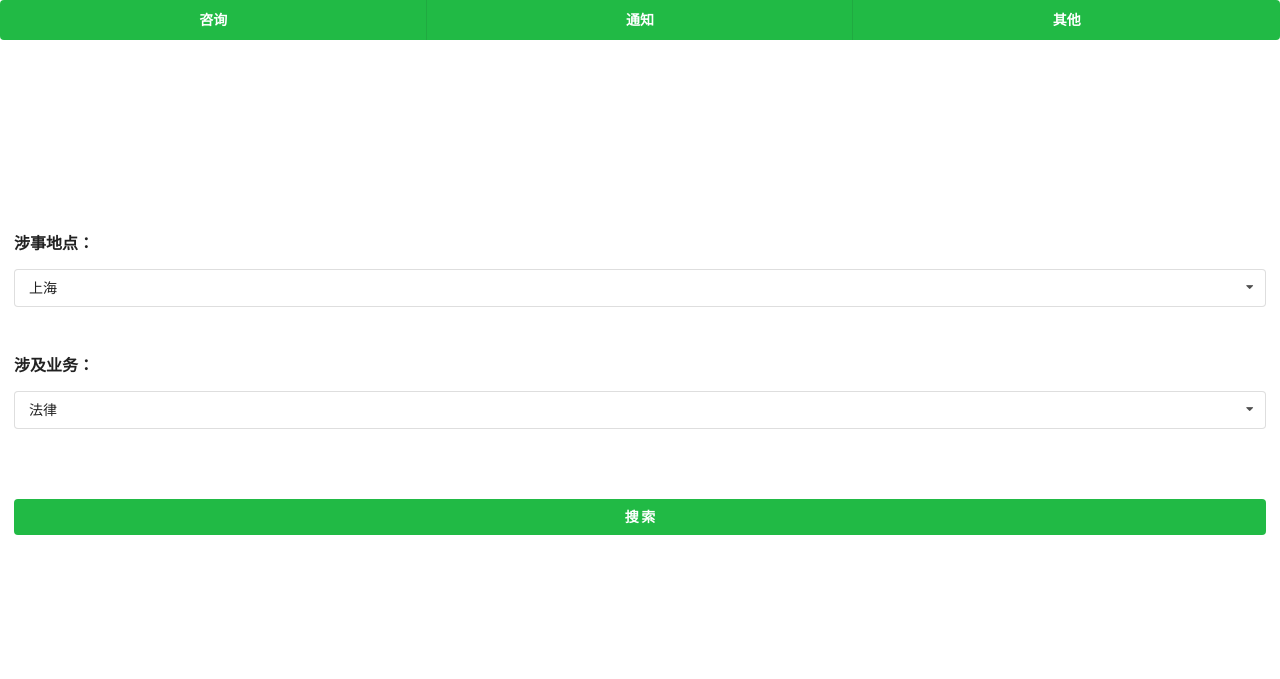
After one commit to perrywang/flask-dayu, a Flask app: page /user/search in a window 1280 px wide. The commit adds this page. Shown: the top 679 px of the page. Run offline with Flask 2, Linux system fonts and the light colour scheme.

Commit message:
user login, search UI finished

```diff
--- a/app.py
+++ b/app.py
@@ -1,11 +1,65 @@
-from flask import Flask, url_for
+from flask import Flask, url_for, render_template, request, url_for, redirect
 from flask.ext.sqlalchemy import SQLAlchemy
+from auth import validate_login
 
 app = Flask(__name__)
+app.debug = True
 app.config['SQLALCHEMY_DATABASE_URI'] = 'sqlite:///dayu.db'
 db = SQLAlchemy(app)
 
-import routes
+@app.route('/')
+def home():
+    return 'hello world'
+
+@app.route('/questions')
+def questions():
+    return 'hello questions'
+
+@app.route('/questions/<int:qid>')
+def question(qid):
+    pass
+
+@app.route('/answers')
+def answers():
+    pass
+
+@app.route('/answers/<int:aid>')
+def answer(aid):
+    pass
+
+@app.route('/user/login',methods=['GET','POST'])
+def user_login():
+    if request.method == 'GET':
+        return render_template('login.html')
+    if request.method == 'POST':
+        if validate_login(request.form['username'], request.form['password']):
+            return redirect(url_for('user_home'))
+        else:
+            return 'login failed'
+
+@app.route('/user/home')
+def user_home():
+    return render_template('user/home.html')
+
+@app.route('/user/search',methods=['GET', 'POST'])
+def user_search():
+    return render_template('user/search.html')
+
+@app.route('/user/<int:uid>/questions')
+def questions_submitted_by(uid):
+    pass
+
+@app.route('/consultant/login',methods=['GET','POST'])
+def consultant_login():
+    pass
+
+@app.route('/consultant/home')
+def consultant_home():
+    pass
+
+@app.route('/consultant/<int:uid>/questions')
+def asking_to(uid):
+    pass
 
 if __name__ == '__main__':
-    app.run()
+    app.run(host='0.0.0.0')
--- /dev/null
+++ b/auth.py
@@ -0,0 +1,2 @@
+def validate_login(username, password):
+	return True
--- a/static/css/app.css
+++ b/static/css/app.css
@@ -0,0 +1,13 @@
+.form label {
+	margin-top:3em !important;
+	margin-bottom:1em !important;
+	font-size:medium !important;
+}
+
+.form .button {
+	margin-top:5em;
+}
+
+.ui.grid {
+	height : 90%;
+}
--- /dev/null
+++ b/static/css/user.css
@@ -0,0 +1,7 @@
+.ui.menu .item {
+	font-weight : 700;
+}
+
+.menu a.item {
+	color : white !important;
+}
--- /dev/null
+++ b/static/js/user.js
@@ -0,0 +1,3 @@
+$(function(){
+	$('select').dropdown();
+});
--- a/tempates/layout.html
+++ b/templates/layout.html
@@ -2,16 +2,16 @@
 <html>
     <head>
         <meta charset="utf-8">
-        <meta name="viewport" content="width=device-width, initial-scale=1">
+        <meta name="viewport" content="width=device-width, initial-scale=1, maximum-scale=1">
         {% block title %}
         <title>大愚律税财咨询系统</title>
         {% endblock %}
         {% block css %}
         <link rel="stylesheet" href="{{ url_for('static', filename='css/semantic.min.css') }}">
+        <link rel="stylesheet" href="{{ url_for('static', filename='css/app.css') }}">
         {% endblock %}
     </head>
     <body>
-        <h1>大愚律税财咨询系统</h1>
         {% block content %}
         {% endblock %}
         {% block scripts %}
--- a/tempates/user/home.html
+++ b/templates/user/home.html
@@ -1,4 +1,5 @@
-{% entends '../layout.html' %}
+{% extends 'user/user_layout.html' %}
 {% block content %}
+{{ super() }}
 <h1>用户主页</h1>
 {% endblock %}
--- /dev/null
+++ b/templates/user/search.html
@@ -0,0 +1,28 @@
+{% extends 'user/user_layout.html' %}
+{% block content %}
+    {{ super() }}
+    <div class="ui middle aligned grid" style="margin:0;height:80%;">
+	    <div class="column">
+		    <form class="ui form" action="/user/search" method="POST">
+			  <div class="field">
+			      <label>涉事地点：</label>
+			      <select name="business">
+			      	 <option>上海</option>
+			      	 <option>昆山</option>
+			      	 <option>苏州</option>
+			      </select>
+		      </div>
+			  <div class="field">
+			      <label>涉及业务：</label>
+			      <select name="business">
+			      	 <option>法律</option>
+			      	 <option>税务</option>
+			      	 <option>会计</option>
+			      	 <option>综合</option>
+			      </select>
+		      </div>
+			  <button class="ui green fluid button " type="submit">搜 索</button>
+			</form>
+		</div>
+	</div>
+{% endblock %}
--- /dev/null
+++ b/templates/user/user_layout.html
@@ -0,0 +1,24 @@
+{% extends 'layout.html' %}
+{% block css%}
+{{ super() }}
+<link rel="stylesheet" href="{{ url_for('static', filename='css/user.css') }}">
+{% endblock %}
+{% block content %}
+	<div class="ui green three item inverted menu" style="margin-bottom:0;">
+	  <a class="item">
+	    咨询
+	  </a>
+	  <a class="item">
+	    通知
+	  </a>
+	  <a class="item">
+	    其他
+	  </a>
+	</div>
+{% endblock %}
+<h1>用户主页</h1>
+{% block scripts %}
+{{ super() }}
+<script src="{{ url_for('static', filename='js/user.js') }}">
+</script>
+{% endblock %}
```
Also changed, not shown: routes.py (deleted, +0 -41 lines), tempates/login.html (deleted, +0 -13 lines), templates/login.html (added, +30 -0 lines), templates/user/consultlist.html (added, +23 -0 lines), dayu.db (added), templates/consultant/home.html (renamed from tempates/consultant/home.html), templates/error.404.html (added), 1 other file.
